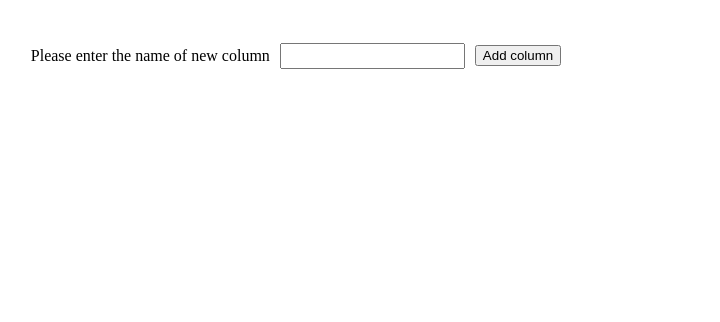
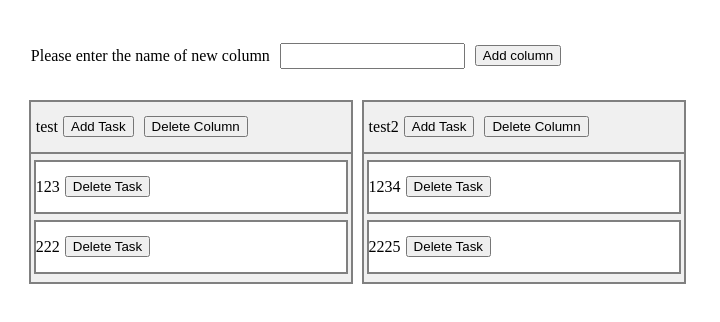
Before and after one commit to KirushaGET/miniTrello, a React (Create React App) app: page / in a window 1280 px wide. Shown: the top 322 px of the page, without its empty margins (0-720 px from the left). Built offline with nearby package versions, Linux system fonts and the light colour scheme.

Commit message:
updated logic for CRUD task, columns

```diff
--- a/src/App.tsx
+++ b/src/App.tsx
@@ -1,26 +1,31 @@
-import { useState } from "react";
-import {
-  Column,
-  type ColumnType,
-  type CurrentColumnType,
-} from "./components/Column/index";
+import { useState, type KeyboardEvent } from "react";
+import { Column, type ColumnType } from "./components/Column/index";
 import "./App.scss";
 
 const App = () => {
-  const [columns, setColumns] = useState<ColumnType[]>([]);
+  const [columns, setColumns] = useState<ColumnType[]>([
+    { name: "test", tasks: [{ name: "123" }, { name: "222" }] },
+    { name: "test2", tasks: [{ name: "1234" }, { name: "2225" }] },
+  ]);
   const [newColumnName, setNewColumnName] = useState("");
-  const [currentColumn, setCurrentColumn] = useState<CurrentColumnType | null>(
-    null
-  );
 
   const newColumn = () => {
     const newColumnValue = {
       name: newColumnName,
-      tickets: [],
+      tasks: [],
     };
 
     setColumns((prev) => [...prev, newColumnValue]);
     setNewColumnName("");
+  };
+
+  const submitOnEnter = (
+    e: KeyboardEvent<HTMLInputElement>,
+    callback: () => void
+  ) => {
+    if (e.key === "Enter") {
+      callback();
+    }
   };
 
   return (
@@ -28,6 +33,7 @@ const App = () => {
       <div className="app__header">
         <p>Please enter the name of new column</p>
         <input
+          onKeyDown={(e) => submitOnEnter(e, newColumn)}
           onChange={(e) => setNewColumnName(e.target.value)}
           value={newColumnName}
           className="app_input-header-column"
@@ -38,12 +44,10 @@ const App = () => {
         {columns.map((column, index: number) => (
           <div key={`${column.name}-${index}`}>
             <Column
-              columnValue={column}
-              columnIndex={index}
+              currentColumnIndex={index}
               columns={columns}
+              currentColumn={column}
               setColumns={setColumns}
-              currentColumn={currentColumn}
-              setCurrentColumn={setCurrentColumn}
             />
           </div>
         ))}
--- a/src/components/Column/Column.scss
+++ b/src/components/Column/Column.scss
@@ -31,7 +31,7 @@
         flex-direction: column;
         margin: 0 5px;
 
-        .column__ticket {
+        .column__task {
             display: flex;
             align-items: center;
             text-align: center;
--- a/src/components/Column/index.tsx
+++ b/src/components/Column/index.tsx
@@ -1,154 +1,104 @@
-import { useState } from "react";
+import { useState, type KeyboardEvent } from "react";
 
 import "./Column.scss";
 
-export type TicketType = {
+export type TaskType = {
   name: string;
-  index: number;
-  columnIndex: number;
 };
 
 export type ColumnType = {
   name: string;
-  tickets: TicketType[];
-};
-
-export type CurrentColumnType = {
-  name: string;
-  tickets: TicketType[];
-  index: number;
+  tasks: TaskType[];
 };
 
 interface StandardComponentProps {
-  columnValue: ColumnType;
   columns: ColumnType[];
-  columnIndex: number;
-  currentColumn: CurrentColumnType | null;
-  setCurrentColumn: (column: CurrentColumnType) => void;
+  currentColumn: ColumnType;
+  currentColumnIndex: number;
   setColumns: (columns: ColumnType[]) => void;
 }
 
 export const Column = ({
-  columnValue,
   columns,
-  columnIndex,
   currentColumn,
-  setCurrentColumn,
+  currentColumnIndex,
   setColumns,
 }: StandardComponentProps) => {
-  const [ticketName, setTicketName] = useState("");
-  const [isAdding, setIsAdding] = useState(false);
-  const [currentTicket, setCurrentTicket] = useState<TicketType | null>(null);
+  const [taskName, setTaskName] = useState("");
+  const [showAddTaskButton, setShowAddTaskButton] = useState(false);
 
-  const addNewTicket = () => {
-    const tempArray = [...columns];
-    const newTicketValue = {
-      name: ticketName,
-      index: tempArray[columnIndex].tickets.length,
-      columnIndex,
-    };
-
-    tempArray[columnIndex].tickets.push(newTicketValue);
-    setColumns(tempArray);
-    setTicketName("");
-    setIsAdding(false);
+  const addNewTaskHandler = () => {
+    const columnsCopy: ColumnType[] = JSON.parse(JSON.stringify(columns));
+    columnsCopy[currentColumnIndex].tasks.push({
+      name: taskName,
+    });
+    setColumns(columnsCopy);
+    setTaskName("");
+    setShowAddTaskButton(false);
   };
 
-  const deleteTicket = (index: number) => {
-    const tempArray = [...columns];
-    tempArray[columnIndex].tickets.splice(index, 1);
-    setColumns(tempArray);
-  };
-
-  const deleteColumn = () => {
-    const tempArray = [...columns];
-    tempArray.splice(columnIndex, 1);
-    setColumns(tempArray);
-  };
-
-  const dragStartHandler = (columnValue: ColumnType, index: number) => {
-    setCurrentColumn({ ...columnValue, index });
-  };
-
-  const dropHandler = (e: any, columnValue: ColumnType) => {
-    if (currentColumn != null) {
-      e.preventDefault();
-      const tempArray = [...columns];
-      tempArray.splice(currentColumn.index, 1);
-      const indexNewColumn = columns.indexOf(columnValue);
-      tempArray.splice(indexNewColumn, 0, currentColumn);
-      setColumns(tempArray);
-      e.target.style.background = "#f0f0f0";
+  const submitOnEnter = (
+    e: KeyboardEvent<HTMLInputElement>,
+    callback: () => void
+  ) => {
+    if (e.key === "Enter") {
+      callback();
     }
   };
 
-  const dropOverHandler = (e: any) => {
-    e.preventDefault();
-    e.target.style.background = "grey";
+  const deleteColumnHandler = (deleteIndex: number) => {
+    const deletedColumnArray = columns.filter(
+      (_column, index) => index !== deleteIndex
+    );
+    setColumns(deletedColumnArray);
   };
 
-  const dragEndHandler = (e: any, isWhite?: boolean) => {
-    e.target.style.background = isWhite ? "white" : "#f0f0f0";
-  };
-
-  const dragStartHandlerTicket = (ticketValue: TicketType) => {
-    setCurrentTicket(ticketValue);
-  };
-
-  const dropHandlerTicket = (e: any, ticketValue: TicketType) => {
-    if (currentTicket != null) {
-      e.preventDefault();
-      const tempArray = [...columns];
-      tempArray[currentTicket.columnIndex].tickets.splice(
-        currentTicket.index,
-        1
-      );
-      const indexNewColumn = columns[columnIndex].tickets.indexOf(ticketValue);
-      tempArray[columnIndex].tickets.splice(indexNewColumn, 0, currentTicket);
-      setColumns(tempArray);
-      e.target.style.background = "white";
-    }
+  const deleteTaskHandler = (deleteIndex: number, columnIndex: number) => {
+    const deletedTaskArray = columns[columnIndex].tasks.filter(
+      (_column, index) => index !== deleteIndex
+    );
+    const columnsCopy: ColumnType[] = JSON.parse(JSON.stringify(columns));
+    columnsCopy[columnIndex].tasks = deletedTaskArray;
+    setColumns(columnsCopy);
   };
 
   return (
     <div className="column">
       <div
         className="column__header"
-        draggable
-        onDragStart={() => dragStartHandler(columnValue, columnIndex)}
-        onDrop={(e) => dropHandler(e, columnValue)}
-        onDragOver={dropOverHandler}
-        onDragLeave={dragEndHandler}
-        onDragEnd={dragEndHandler}
       >
-        <p>{columnValue.name}</p>
-        {isAdding ? (
-          <>
+        <p>{currentColumn.name}</p>
+
+        {showAddTaskButton ? (
+          <div>
             <input
-              onChange={(e) => setTicketName(e.target.value)}
-              value={ticketName}
+              onKeyDown={(e) => submitOnEnter(e, addNewTaskHandler)}
+              value={taskName}
+              onChange={(e) => setTaskName(e.target.value)}
             />
-            <button onClick={addNewTicket}>Done</button>
-          </>
+            <button onClick={addNewTaskHandler}>Done</button>
+          </div>
         ) : (
-          <button onClick={() => setIsAdding(true)}>Add Ticket</button>
+          <button onClick={() => setShowAddTaskButton(true)}>Add Task</button>
         )}
-        <button onClick={deleteColumn}>Delete Column</button>
+
+        <button onClick={() => deleteColumnHandler(currentColumnIndex)}>
+          Delete Column
+        </button>
       </div>
       <div className="column__body">
-        {columnValue.tickets?.map((ticket, index) => (
+        {currentColumn.tasks?.map((task, index) => (
           <div
-            key={`${ticket.name}-${index}`}
-            className="column__ticket"
-            draggable
-            onDragStart={() => dragStartHandlerTicket(ticket)}
-            onDrop={(e) => dropHandlerTicket(e, ticket)}
-            onDragOver={dropOverHandler}
-            onDragLeave={(e) => dragEndHandler(e, true)}
-            onDragEnd={(e) => dragEndHandler(e, true)}
+            key={`${task.name}-${index}`}
+            className="column__task"
           >
-            <p>{ticket.name}</p>
-            <button onClick={() => deleteTicket(index)}>Delete Ticket</button>
+            <p>{task.name}</p>
+
+            <button
+              onClick={() => deleteTaskHandler(index, currentColumnIndex)}
+            >
+              Delete Task
+            </button>
           </div>
         ))}
       </div>
--- a/src/index.html
+++ b/src/index.html
@@ -5,7 +5,7 @@
   <meta charset="utf-8" />
   <meta name="viewport" content="width=device-width, initial-scale=1" />
   <meta name="theme-color" content="#000000" />
-  <title>React App</title>
+  <title>Mini trello</title>
 </head>
 
 <body>
```
